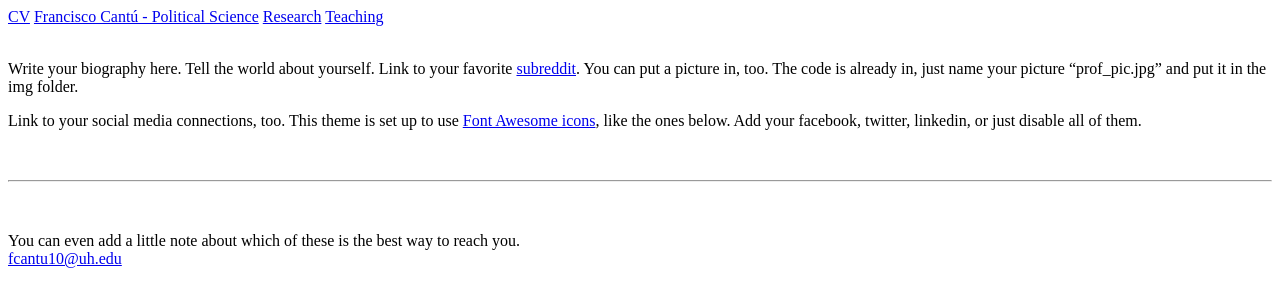
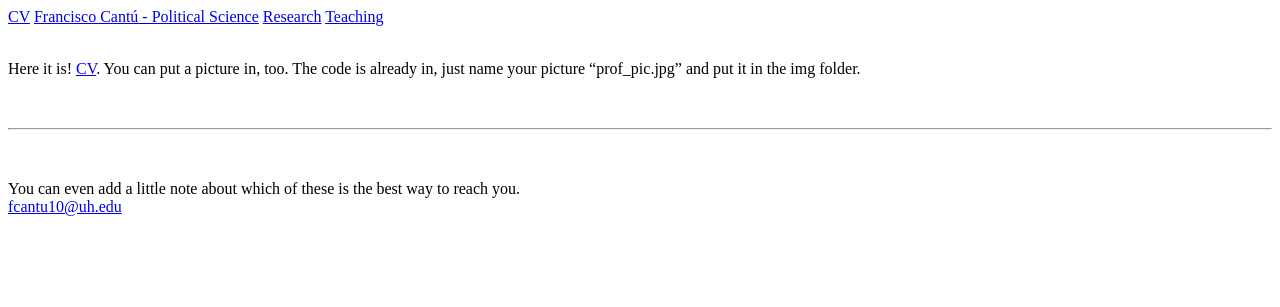
Before and after one commit to franciscocantu/franciscocantu.github.io, a Jekyll site: the page built from cv.md, in a window 1280 px wide. Shown: the top 307 px of the page. Built offline with Jekyll 4.4.1, drawn with Linux system fonts in a browser that asks for light colours; nearby versions of some CDN libraries.

Commit message:
Update cv.md
Adding CV pdf

```diff
--- a/cv.md
+++ b/cv.md
@@ -6,10 +6,7 @@ permalink: /cv/
 
 
 <br/>
-Write your biography here. Tell the world about yourself. Link to your favorite <a href="http://reddit.com" target="blank">subreddit</a>. You can put a picture in, too. The code is already in, just name your picture "prof_pic.jpg" and put it in the img folder.
-
-Link to your social media connections, too. This theme is set up to use <a href="http://fortawesome.github.io/Font-Awesome/" target="blank">Font Awesome icons</a>, like the ones below. Add your facebook, twitter, linkedin, or just disable all of them.
-
+Here it is! <a href="franciscocantu.github.io/CantuCV.pdf" target="blank">CV</a>. You can put a picture in, too. The code is already in, just name your picture "prof_pic.jpg" and put it in the img folder.
 
 <br/>
 <hr/>
```
